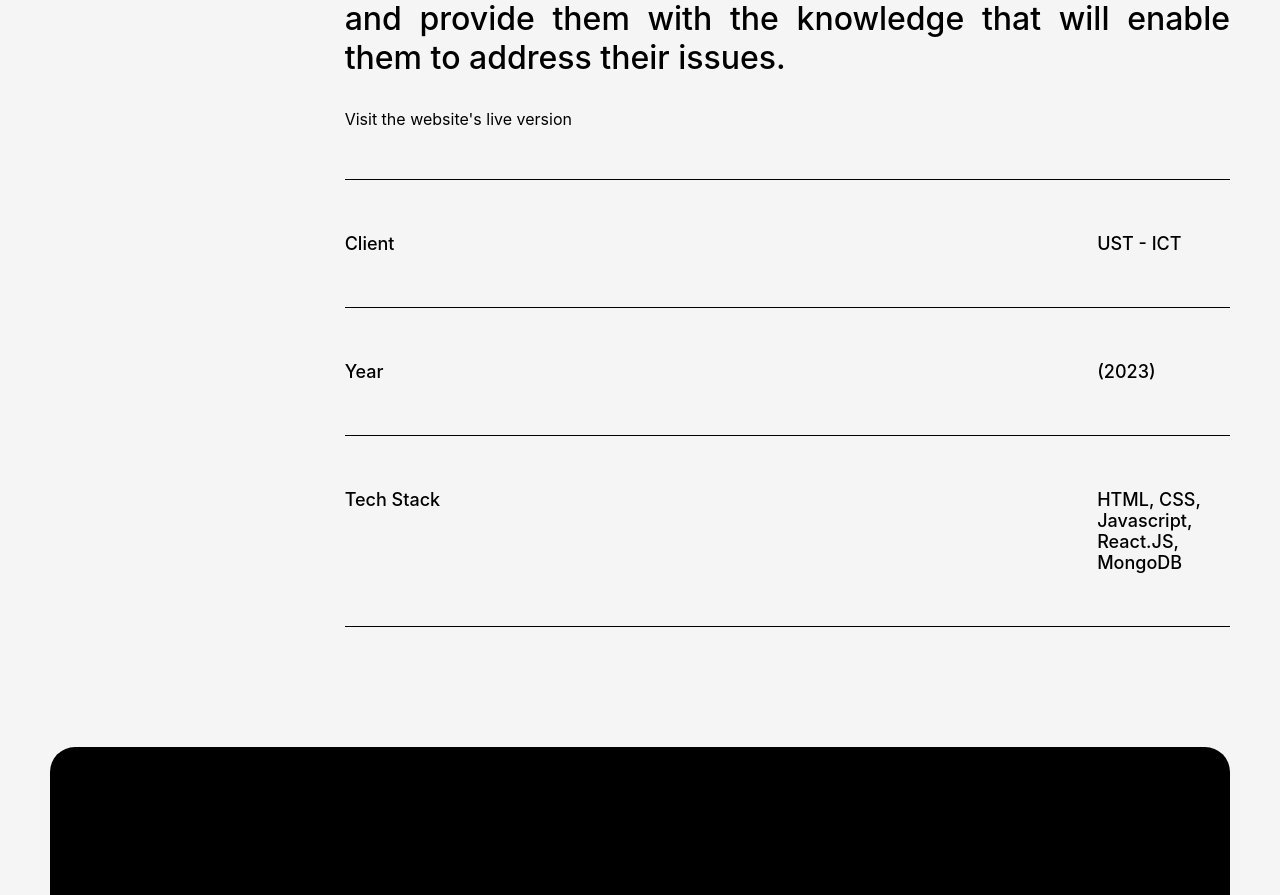
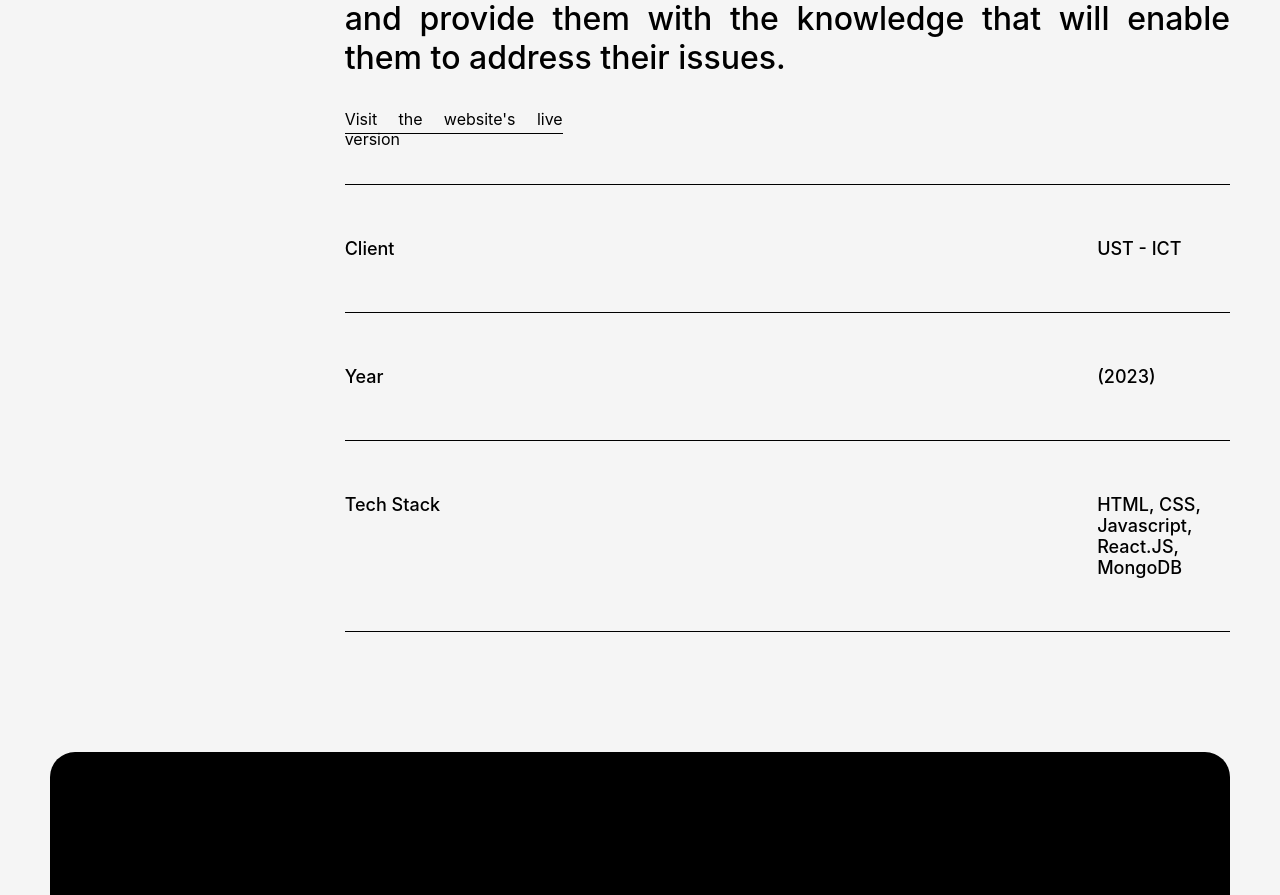
Before and after one commit to karloslazaroo/Portfolio-Website, a React (Create React App) app in the folder myportfolio/: page /askust in a window 1280 px wide. Shown: the part 1812-2707 px from the top of the page. Built offline with nearby package versions, Linux system fonts and the light colour scheme.

Commit message:
Update AskUST.css

```diff
--- a/myportfolio/src/Components/Projects/AskUST/AskUST.css
+++ b/myportfolio/src/Components/Projects/AskUST/AskUST.css
@@ -56,8 +56,7 @@
 
   }
 
-  .askust__worktitle h3 {
-  }
+
 
   .askust_desc {
     display: flex;
@@ -71,6 +70,11 @@
     width: 900px;
   }
 
+  .askust_summary p{
+    height: 24px;
+    border-bottom: solid 1px;
+    width: 218px;
+  }
   .askust_desc h3 {
 
 
```
